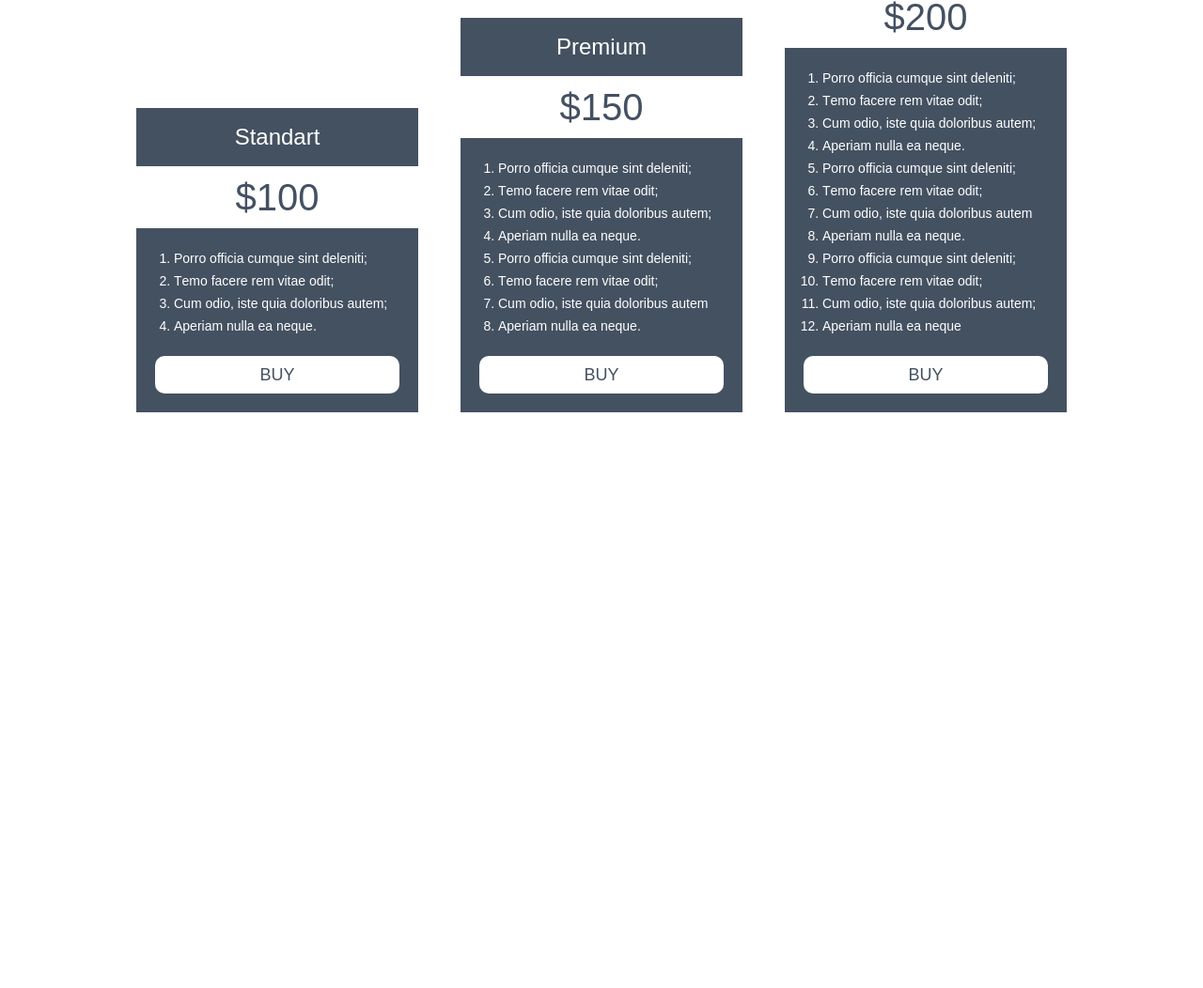
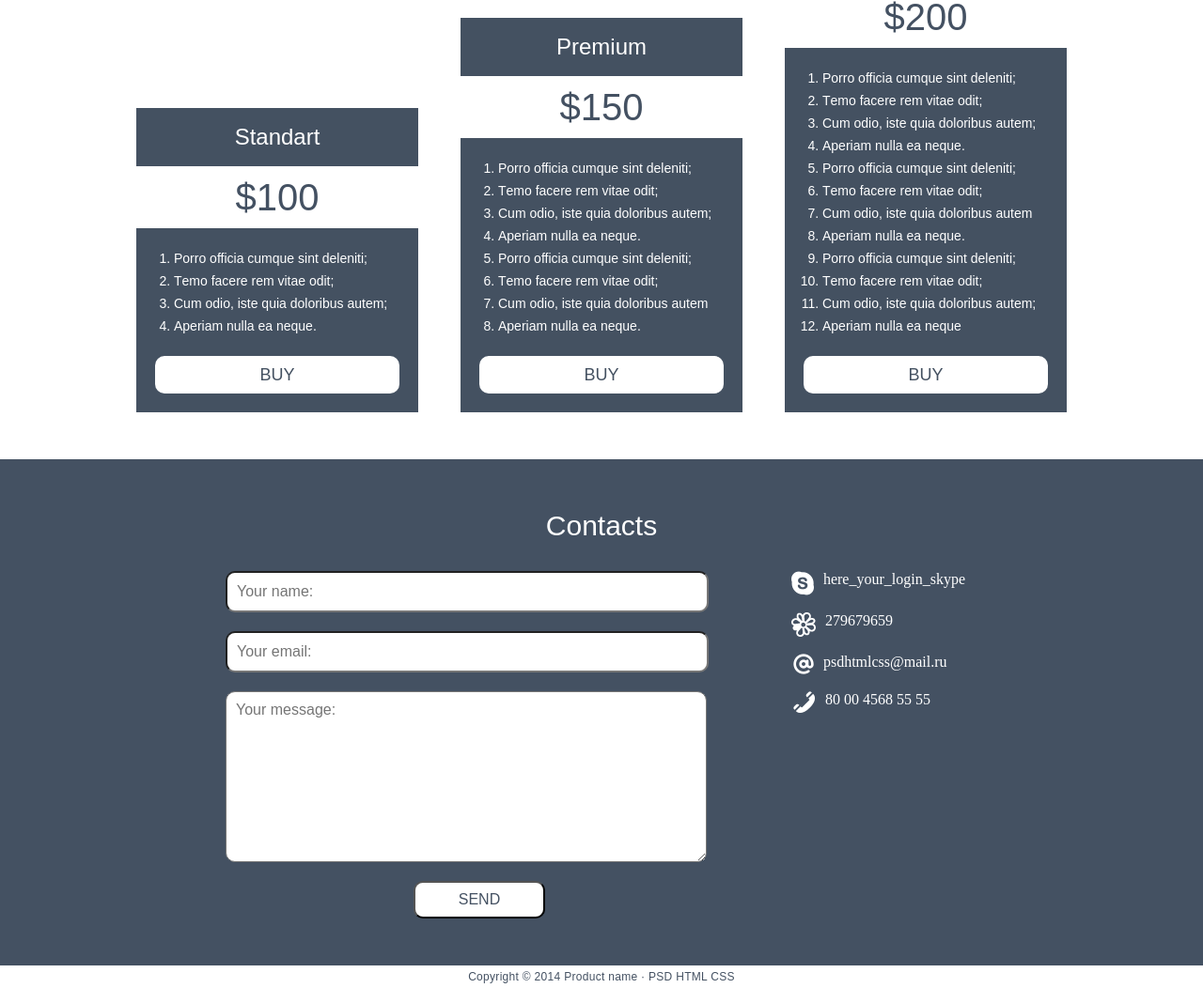
Before and after one commit to AndreyQr/studyinghtml, a plain HTML site: page html_project_2/index.html in a window 1280 px wide. Shown: the part 2263-3315 px from the top of the page at 94% size. Before the commit the page ends 2752 px from the top, so only its background shows below. Drawn offline with Linux system fonts and the light colour scheme.

Commit message:
Сделал все, кроме иконок соц. сетей

```diff
--- a/html_project_2/css/style.css
+++ b/html_project_2/css/style.css
@@ -181,6 +181,7 @@ body {
     clear: both;
     padding-top: 50px
 }
+
 .rev-title {
     color: #445161;
     font-family: "Arial";
@@ -191,11 +192,13 @@ body {
     text-align: center;
     margin: 0 0 35px 0;
 }
+
 .reviews {
     display: flex;
     flex-wrap: wrap;
-    justify-content:space-between;
+    justify-content: space-between;
 }
+
 .reviews:nth-child(2) {
     margin-right: 50px;
 }
@@ -246,6 +249,7 @@ body {
     font-weight: 400;
     padding: 15px;
 }
+
 /* Price */
 .price-title {
     display: block;
@@ -257,12 +261,14 @@ body {
     line-height: 36px;
     margin: 50px 0 0 0;
 }
+
 .standart {
     margin: 300px 0 50px 145px;
     width: 300px;
     background-color: #445161;
     float: left;
 }
+
 .standart-title {
     display: block;
     text-align: center;
@@ -274,6 +280,7 @@ body {
     padding: 16px;
     box-sizing: border-box;
 }
+
 .standart-dollar {
     min-height: 53px;
     text-align: center;
@@ -287,6 +294,7 @@ body {
     padding: 18px;
     box-sizing: border-box;
 }
+
 .standart-list {
     color: #ffffff;
     font-family: "Arial";
@@ -295,6 +303,7 @@ body {
     line-height: 24px;
     margin: 20px 20px 20px 40px;
 }
+
 .btn-buy {
     text-align: center;
     background-color: #ffffff;
@@ -311,9 +320,148 @@ body {
     border-radius: 10px;
     line-height: 40px;
 }
-.standart:nth-child(3){
+
+.standart:nth-child(3) {
     margin: 204px 0 50px 45px;
 }
-.standart:nth-child(4){
+
+.standart:nth-child(4) {
     margin: 108px 0 50px 45px;
 }
+
+.main-footer {
+    clear: both;
+    background-color: #445162;
+}
+
+.footer-title {
+    color: #ffffff;
+    font-family: "Arial";
+    font-size: 30px;
+    font-weight: 400;
+    line-height: 36px;
+    display: block;
+    text-align: center;
+    padding: 53px 0 0 0;
+}
+
+.footer-form {
+    padding: 30px 46px 0 240px;
+    display: inline-block;
+    width: 37%
+}
+
+.name {
+    width: 500px;
+    height: 40px;
+    background-color: #ffffff;
+    color: #445162;
+    font-family: "Arial";
+    border-radius: 10px;
+    display: block;
+    padding-left: 10px;
+}
+
+.email {
+    width: 500px;
+    height: 40px;
+    background-color: #ffffff;
+    color: #445162;
+    font-family: "Arial";
+    border-radius: 10px;
+    display: block;
+    margin: 20px 0 20px 0;
+    padding-left: 10px;
+}
+
+.txtarea {
+    width: 500px;
+    height: 170px;
+    background-color: #ffffff;
+    color: #445162;
+    font-family: "Arial";
+    border-radius: 10px;
+    display: block;
+    padding: 10px 0 0 10px;
+}
+
+.btn-submit {
+    width: 140px;
+    height: 40px;
+    background-color: #ffffff;
+    border-radius: 10px;
+    margin: 20px 0 50px 200px;
+    color: #445162;
+    font-family: "Arial";
+    font-size: 16px;
+    font-weight: 400;
+    line-height: 24px;
+    text-transform: uppercase;
+}
+
+/*Иконки*/
+.contacts {
+    float: right;
+    margin: 30px 253px 0 0;
+}
+
+.skype-ico {
+    background-image: url(../img/skype-icon.png);
+    width: 24px;
+    height: 26px;
+    display: block;
+    margin: 0 10px 18px 0;
+    float: left;
+}
+
+.contacts-txt {
+    color: #ffffff;
+    display: block;
+    float: left;
+    margin: 0 10
+}
+
+.icq-ico {
+    display: block;
+    background-image: url(../img/icq-icon.png);
+    height: 26px;
+    width: 26px;
+    float: left;
+    clear: both;
+    margin: 0 10px 18px 0;
+}
+
+.mail-ico {
+    background-image: url(../img/email-icon.png);
+    width: 22px;
+    height: 22px;
+    display: block;
+    clear: both;
+    float: left;
+    margin: 0 10px 18px 2px;
+}
+
+.tele-ico {
+    background-image: url(../img/phone-icon.png);
+    width: 24px;
+    height: 23px;
+    display: block;
+    clear: both;
+    float: left;
+    margin: 0 10px 18px 2px;
+}
+.copyright {
+    clear: both;
+    width: 100%;
+    background-color: #fff;
+}
+.copy-txt {
+    color: #445162;
+    font-family: "Arial";
+    font-size: 12px;
+    font-weight: 400;
+    line-height: 24px;
+    letter-spacing: 0.3px;
+    display: block;
+    text-align: center;
+}
--- a/html_project_2/index.html
+++ b/html_project_2/index.html
@@ -158,11 +158,29 @@
             <a class="btn-buy" href="#">buy</a>
         </div>
     </section>
-    <!--
+
     <footer class="main-footer">
-    <section class="contacts"></section>
-    <section class="copyright"></section>
-    </footer> -->
+        <span class="footer-title">Contacts</span>
+        <form class="footer-form" action="#">
+            <input class="name" type="text" placeholder="Your name:">
+            <input class="email" type="email" placeholder="Your email:">
+            <textarea class="txtarea" placeholder="Your message:"></textarea>
+            <input class="btn-submit" type="submit" value="Send">
+        </form>
+        <section class="contacts">
+            <a class="skype-ico" href="#"></a>
+            <span class="contacts-txt">here_your_login_skype</span>
+            <a class="icq-ico" href="#"></a>
+            <span class="contacts-txt">279679659</span>
+            <a class="mail-ico" href="#"></a>
+            <span class="contacts-txt">psdhtmlcss@mail.ru</span>
+            <a class="tele-ico" href="#"></a>
+            <span class="contacts-txt">80 00 4568 55 55</span>
+        </section>
+        <section class="copyright">
+            <span class="copy-txt">Copyright &copy; 2014 Product name · PSD HTML CSS</span>
+        </section>
+    </footer>
 </body>
 
 </html>
```
Also changed, not shown: html_project_2/img/email-icon.png (added), html_project_2/img/icq-icon.png (added), html_project_2/img/phone-icon.png (added), html_project_2/img/skype-icon.png (added), html_project_2/img/tryone.png (added), html_project_2/img/trytwo.png (added).
